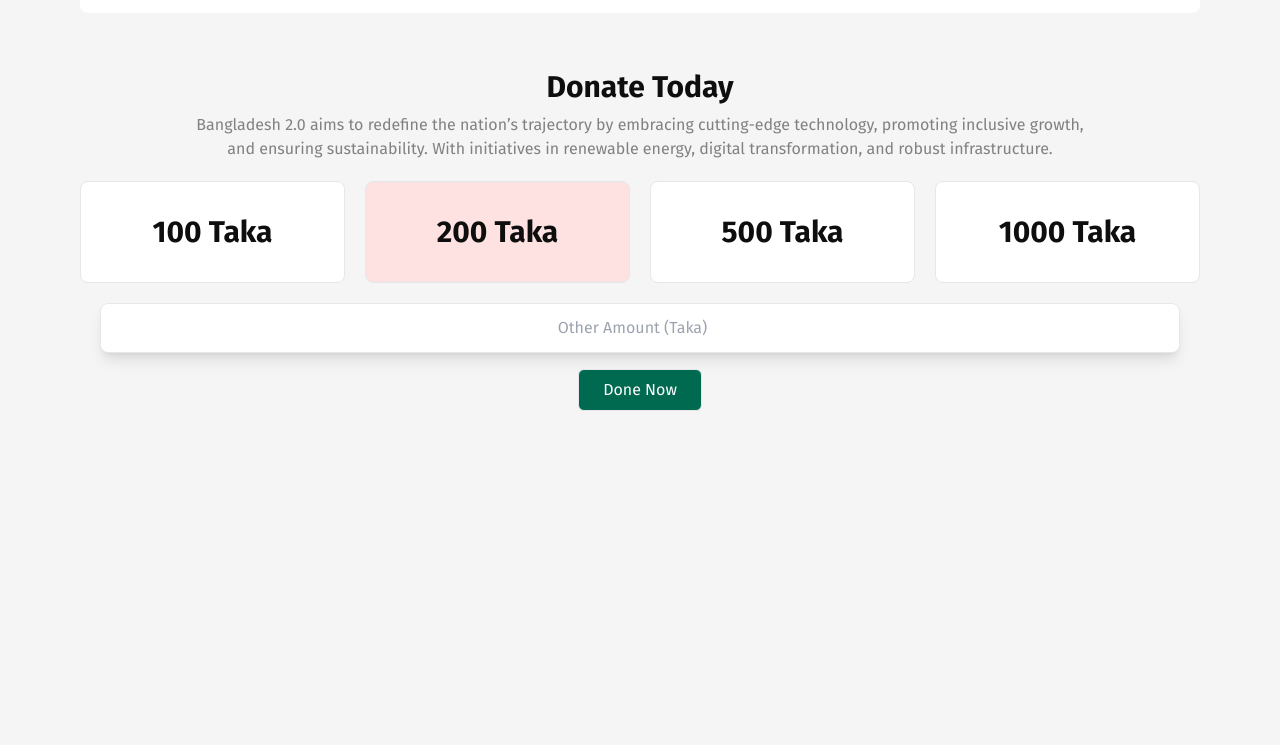
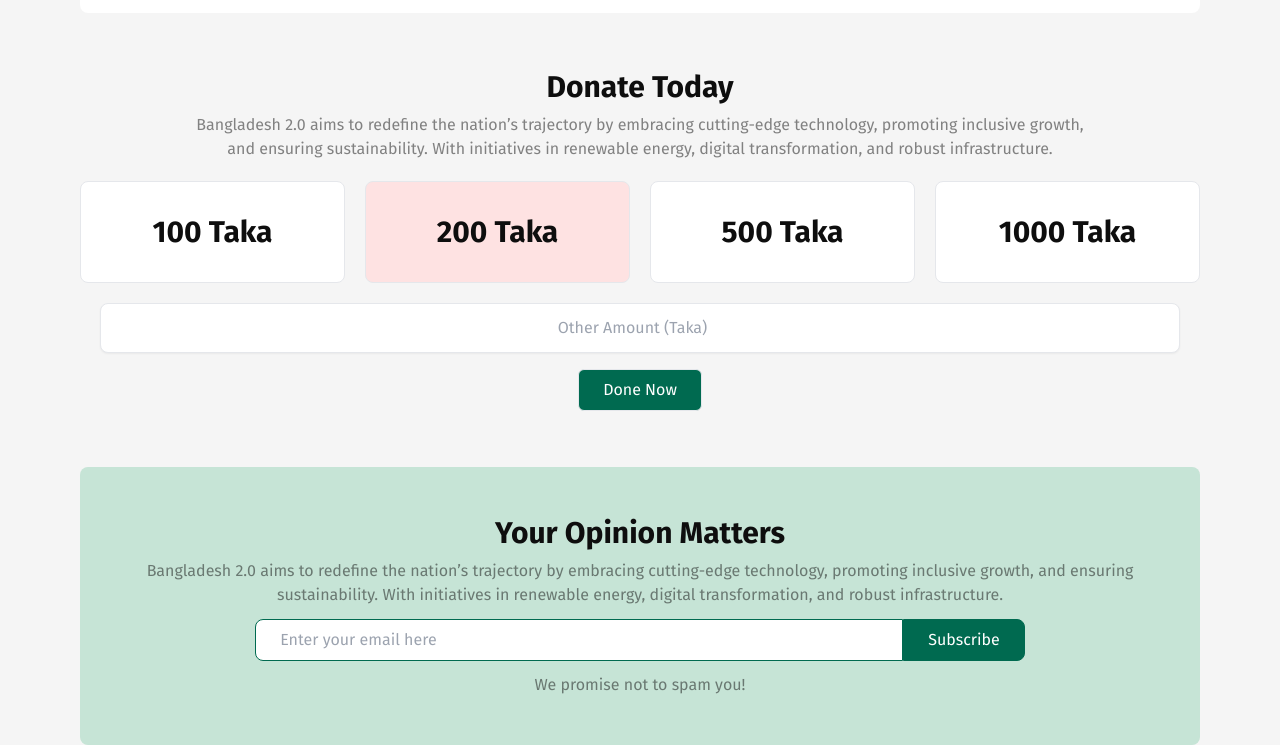
Before and after one commit to reyad-hasan/bangladesh-2, a plain HTML site: page index.html in a window 1280 px wide. Shown: the part 3253-3998 px from the top of the page. Before the commit the page ends 3664 px from the top, so only its background shows below. Drawn offline with nearby package versions, Linux system fonts and the light colour scheme.

Commit message:
completed subscribe section

```diff
--- a/index.html
+++ b/index.html
@@ -4,6 +4,8 @@
 <head>
     <meta charset="UTF-8">
     <meta name="viewport" content="width=device-width, initial-scale=1.0">
+    <!-- favicon link -->
+    <link rel="shortcut icon" href="./assets/card-icon.png" type="image/x-icon">
     <title>Bangladesh_2.0_Tailwind</title>
     <!-- fira sans google font link -->
     <link rel="preconnect" href="https://fonts.googleapis.com">
@@ -360,7 +362,7 @@
 
             <!-- input money container -->
             <div class="mt-5 mx-5">
-                <input class="w-full p-3 rounded-lg shadow-lg border text-center focus:outline-none" type="number"
+                <input class="w-full p-3 rounded-lg shadow-sm border text-center focus:outline-none" type="number"
                     name="" id="" placeholder="Other Amount (Taka)">
                 <div class="text-center">
                     <button
@@ -372,6 +374,28 @@
 
         </section>
 
+        <!-- Subscribe Newsletter section -->
+        <section class="mt-7 lg:mt-14">
+            <!-- subscribe main container -->
+            <div class="bg-b-table-bg px-3 lg:px-5 py-12 rounded-lg">
+                <h1 class="text-xl md:text-3xl font-bold text-b-black mb-2 text-center">Your Opinion Matters
+                </h1>
+                <p class="text-b-h-des text-center">
+                    Bangladesh 2.0 aims to redefine the nation’s
+                    trajectory by embracing cutting-edge technology, promoting inclusive growth, and ensuring
+                    sustainability. With initiatives in renewable
+                    energy, digital transformation, and robust infrastructure.</p>
+                <!-- email and subscribe container -->
+                <div class="flex items-center justify-center mt-3">
+                    <input class="rounded-l-lg border border-b-green focus:outline-none px-6 py-2 w-3/5" type="email"
+                        placeholder="Enter your email here">
+                    <button
+                        class="bg-b-green text-white px-6 py-2 rounded-r-lg hover:text-b-black border border-b-green hover:border-b-green">Subscribe</button>
+                </div>
+                <p class="text-b-h-des text-center mt-3">We promise not to spam you!</p>
+            </div>
+        </section>
+
     </main>
 </body>
 
```
